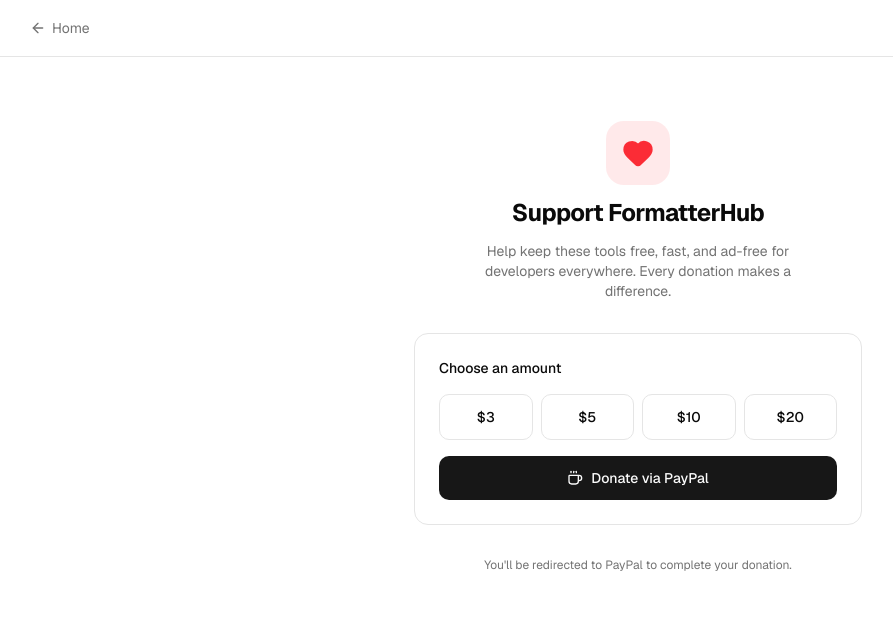
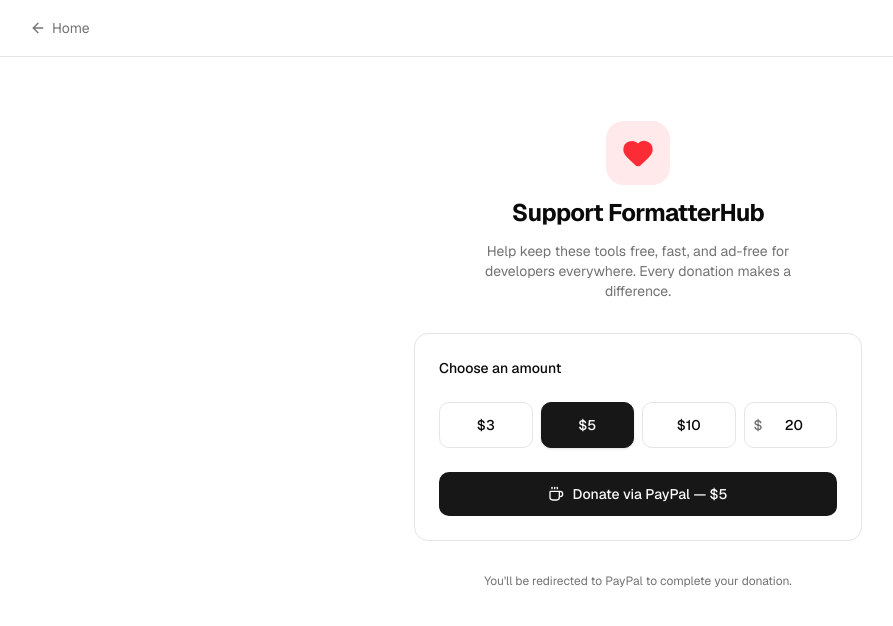
Before and after one commit to rsalgado85/project-formatter, a Next.js app: page /donate in a window 1280 px wide. Shown: the top 626 px of the page, without its empty margins (2-895 px from the left). Built offline with nearby package versions, Linux system fonts and the light colour scheme.

Commit message:
Redesign donate UX: selectable presets + editable 0
- , , 0 are clickable preset buttons with active highlight
- 0 slot is an editable input (defaults to 20, user can type any amount)
- Single Donate button fires PayPal with the selected amount
- Same UX on both /donate page and DonationModal

```diff
--- a/src/app/donate/page.tsx
+++ b/src/app/donate/page.tsx
@@ -1,16 +1,33 @@
-import type { Metadata } from "next";
+"use client";
+
+import { useState } from "react";
 import Link from "next/link";
 import { Heart, Coffee, ArrowLeft } from "lucide-react";
+import { useLanguageStore } from "@/store/language";
+import { translations } from "@/lib/translations";
 
-export const metadata: Metadata = {
-  title: "Donate — FormatterHub",
-  description:
-    "Support FormatterHub — help keep these developer tools free, fast, and privacy-friendly forever.",
-};
-
-const PRESET_AMOUNTS = [3, 5, 10, 20];
+const PRESETS = [3, 5, 10];
 
 export default function DonatePage() {
+  const lang = useLanguageStore((s) => s.language);
+  const t = translations[lang];
+  const [selectedPreset, setSelectedPreset] = useState<number | null>(5);
+  const [customAmount, setCustomAmount] = useState("20");
+  const [isCustomActive, setIsCustomActive] = useState(false);
+
+  const amount = isCustomActive
+    ? Number(customAmount) || 0
+    : selectedPreset ?? 0;
+
+  const handleDonate = () => {
+    if (amount <= 0) return;
+    window.open(
+      `https://paypal.me/rsalgado85/${amount}`,
+      "_blank",
+      "noopener,noreferrer"
+    );
+  };
+
   return (
     <div className="flex flex-col min-h-full bg-background">
       <header className="sticky top-0 z-10 border-b border-border bg-background/95 backdrop-blur">
@@ -20,52 +37,85 @@
             className="flex items-center gap-1.5 text-sm text-muted-foreground hover:text-foreground transition-colors"
           >
             <ArrowLeft className="size-4" />
-            Home
+            {lang === "en" ? "Home" : "Inicio"}
           </Link>
         </div>
       </header>
+
       <main className="flex-1 flex items-center justify-center px-4 py-16">
         <div className="w-full max-w-md text-center space-y-8">
+          {/* Header */}
           <div className="space-y-3">
             <div className="inline-flex items-center justify-center size-16 rounded-2xl bg-red-500/10">
               <Heart className="size-8 text-red-500 fill-red-500" />
             </div>
             <h1 className="text-2xl font-bold font-heading tracking-tight">
-              Support FormatterHub
+              {t.donate.title}
             </h1>
             <p className="text-sm text-muted-foreground max-w-xs mx-auto">
-              Help keep these tools free, fast, and ad-free for developers everywhere. Every donation makes a difference.
+              {t.donate.desc}
             </p>
           </div>
 
-          <div className="space-y-4 rounded-xl border bg-card p-6 text-left">
-            <p className="text-sm font-medium">Choose an amount</p>
+          {/* Amount selection */}
+          <div className="space-y-6 rounded-xl border bg-card p-6 text-left">
+            <p className="text-sm font-medium">{t.donate.chooseAmount}</p>
+
+            {/* Preset buttons + editable $20 */}
             <div className="grid grid-cols-4 gap-2">
-              {PRESET_AMOUNTS.map((amt) => (
-                <a
+              {PRESETS.map((amt) => (
+                <button
                   key={amt}
-                  href={`https://paypal.me/rsalgado85/${amt}`}
-                  target="_blank"
-                  rel="noopener noreferrer"
-                  className="flex items-center justify-center rounded-lg border border-border px-3 py-3 text-sm font-medium transition-all hover:border-primary hover:bg-primary/5 hover:text-primary"
+                  onClick={() => {
+                    setSelectedPreset(amt);
+                    setIsCustomActive(false);
+                  }}
+                  className={`flex items-center justify-center rounded-lg border px-3 py-3 text-sm font-medium transition-all ${
+                    selectedPreset === amt && !isCustomActive
+                      ? "border-primary bg-primary text-primary-foreground shadow-sm"
+                      : "border-border hover:border-primary/40 hover:bg-muted"
+                  }`}
                 >
                   ${amt}
-                </a>
+                </button>
               ))}
+
+              {/* Editable $20 field */}
+              <div className="relative">
+                <span className="absolute left-2.5 top-1/2 -translate-y-1/2 text-sm font-medium text-muted-foreground">
+                  $
+                </span>
+                <input
+                  type="number"
+                  min="1"
+                  value={customAmount}
+                  onChange={(e) => {
+                    setCustomAmount(e.target.value);
+                    setIsCustomActive(true);
+                  }}
+                  onFocus={() => setIsCustomActive(true)}
+                  className={`w-full rounded-lg border bg-transparent py-3 pl-7 pr-1.5 text-sm font-medium outline-none transition-all text-center ${
+                    isCustomActive
+                      ? "border-primary ring-2 ring-primary/20"
+                      : "border-border hover:border-primary/40"
+                  }`}
+                />
+              </div>
             </div>
-            <a
-              href="https://paypal.me/rsalgado85"
-              target="_blank"
-              rel="noopener noreferrer"
-              className="flex items-center justify-center gap-2 w-full rounded-lg bg-primary px-4 py-3 text-sm font-medium text-primary-foreground transition-colors hover:bg-primary/90"
+
+            {/* Donate button */}
+            <button
+              onClick={handleDonate}
+              disabled={amount <= 0}
+              className="flex items-center justify-center gap-2 w-full rounded-lg bg-primary px-4 py-3 text-sm font-medium text-primary-foreground transition-all hover:bg-primary/90 disabled:opacity-50 disabled:cursor-not-allowed"
             >
               <Coffee className="size-4" />
-              Donate via PayPal
-            </a>
+              {t.donate.paypalButton}{amount > 0 ? ` — $${amount}` : ""}
+            </button>
           </div>
 
           <p className="text-xs text-muted-foreground">
-            You&apos;ll be redirected to PayPal to complete your donation.
+            {t.donate.redirectNote}
           </p>
         </div>
       </main>
--- a/src/components/DonationModal.tsx
+++ b/src/components/DonationModal.tsx
@@ -11,11 +11,10 @@
   DialogFooter,
 } from "@/components/ui/dialog";
 import { Button } from "@/components/ui/button";
-import { cn } from "@/lib/utils";
 import { useLanguageStore } from "@/store/language";
 import { translations } from "@/lib/translations";
 
-const PRESET_AMOUNTS = [3, 5, 10, 20];
+const PRESETS = [3, 5, 10];
 
 interface DonationModalProps {
   open: boolean;
@@ -25,11 +24,13 @@
 export function DonationModal({ open, onOpenChange }: DonationModalProps) {
   const lang = useLanguageStore((s) => s.language);
   const t = translations[lang];
-  const [selectedAmount, setSelectedAmount] = useState<number | null>(5);
-  const [customAmount, setCustomAmount] = useState("");
-  const [isCustom, setIsCustom] = useState(false);
+  const [selectedPreset, setSelectedPreset] = useState<number | null>(5);
+  const [customAmount, setCustomAmount] = useState("20");
+  const [isCustomActive, setIsCustomActive] = useState(false);
 
-  const amount = isCustom ? Number(customAmount) || 0 : selectedAmount ?? 0;
+  const amount = isCustomActive
+    ? Number(customAmount) || 0
+    : selectedPreset ?? 0;
 
   function handleDonate() {
     if (amount <= 0) return;
@@ -48,55 +49,50 @@
             <Heart className="h-5 w-5 text-red-500 fill-red-500" />
             {t.donate.title}
           </DialogTitle>
-          <DialogDescription>
-            {t.donate.desc}
-          </DialogDescription>
+          <DialogDescription>{t.donate.desc}</DialogDescription>
         </DialogHeader>
 
         <div className="space-y-4 py-2">
-          {/* Preset amounts */}
+          {/* Preset amounts grid */}
           <div className="grid grid-cols-4 gap-2">
-            {PRESET_AMOUNTS.map((amt) => (
+            {PRESETS.map((amt) => (
               <button
                 key={amt}
                 onClick={() => {
-                  setSelectedAmount(amt);
-                  setIsCustom(false);
+                  setSelectedPreset(amt);
+                  setIsCustomActive(false);
                 }}
-                className={cn(
-                  "flex items-center justify-center rounded-lg border px-3 py-2.5 text-sm font-medium transition-all",
-                  selectedAmount === amt && !isCustom
-                    ? "border-primary bg-primary text-primary-foreground"
+                className={`flex items-center justify-center rounded-lg border px-3 py-2.5 text-sm font-medium transition-all ${
+                  selectedPreset === amt && !isCustomActive
+                    ? "border-primary bg-primary text-primary-foreground shadow-sm"
                     : "border-border hover:border-primary/40 hover:bg-muted"
-                )}
+                }`}
               >
                 ${amt}
               </button>
             ))}
-          </div>
 
-          {/* Custom amount */}
+            {/* Editable $20 field */}
             <div className="relative">
-            <span className="absolute left-3 top-1/2 -translate-y-1/2 text-sm text-muted-foreground">
+              <span className="absolute left-2.5 top-1/2 -translate-y-1/2 text-sm font-medium text-muted-foreground">
                 $
               </span>
               <input
                 type="number"
                 min="1"
-              placeholder={t.donate.chooseAmount}
                 value={customAmount}
                 onChange={(e) => {
                   setCustomAmount(e.target.value);
-                setIsCustom(true);
+                  setIsCustomActive(true);
                 }}
-              onFocus={() => setIsCustom(true)}
-              className={cn(
-                "w-full rounded-lg border bg-transparent py-2.5 pl-7 pr-3 text-sm outline-none transition-colors",
-                "border-border placeholder:text-muted-foreground",
-                "focus:border-primary focus:ring-2 focus:ring-primary/20",
-                isCustom && "border-primary"
-              )}
+                onFocus={() => setIsCustomActive(true)}
+                className={`w-full rounded-lg border bg-transparent py-2.5 pl-7 pr-1.5 text-sm font-medium outline-none transition-all text-center ${
+                  isCustomActive
+                    ? "border-primary ring-2 ring-primary/20"
+                    : "border-border hover:border-primary/40"
+                }`}
               />
+            </div>
           </div>
         </div>
 
@@ -107,6 +103,7 @@
           <Button onClick={handleDonate} disabled={amount <= 0}>
             <Coffee className="h-4 w-4" />
             {t.donate.paypalButton}
+            {amount > 0 ? ` — $${amount}` : ""}
           </Button>
         </DialogFooter>
       </DialogContent>
```
Lines whose indentation alone changed are shown as unchanged.
